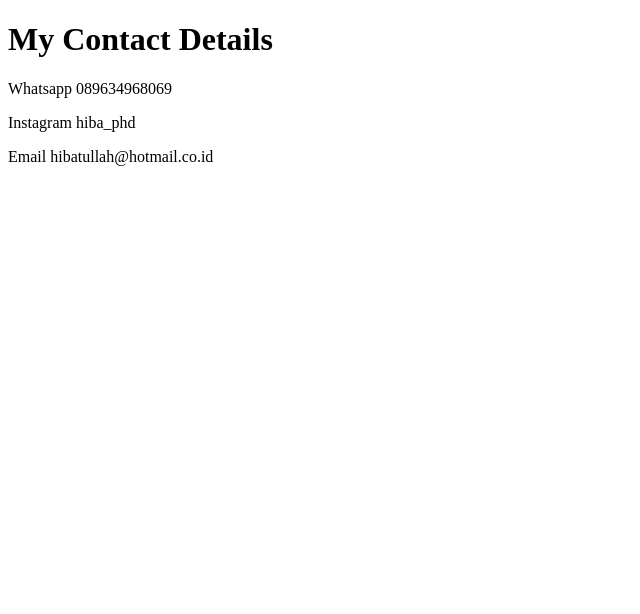
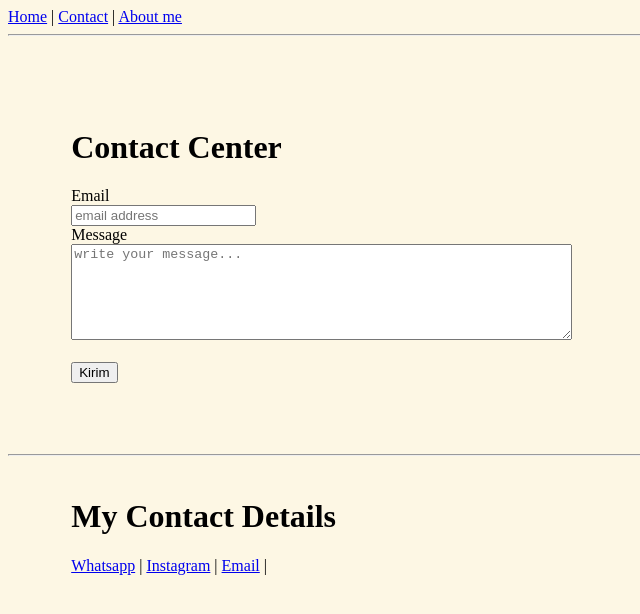
Before and after one commit to HibatullahPrihadian/cv, a plain HTML site: page contact.html in a window 1280 px wide. Shown: the whole page, without its empty margins (0-640 px from the left). Drawn offline with Linux system fonts and the light colour scheme.

Commit message:
Update contact.html
To fulfill web course assignments

```diff
--- a/contact.html
+++ b/contact.html
@@ -4,13 +4,42 @@
 <head>
   <meta charset="utf-8">
   <title>Contact</title>
+  <link rel="icon" href="images/chat.png">
+
 </head>
 
-<body>
-<h1>My Contact Details</h1>
-  <p>Whatsapp 089634968069</p>
-  <p>Instagram hiba_phd</p>
-  <p>Email hibatullah@hotmail.co.id</p>
+<body style="background-color: #FDF7E4;">
+  <nav>
+      <a href="index.html">Home</a> |
+      <a href="contact.html">Contact</a> |
+      <a href="https://hibatullahprihadian.github.io/webpage/">About me</a>
+    </nav>
+
+     <hr />
+
+    <div style="padding: 5% 5% 5% 5%;">
+        <h1>Contact Center</h1>
+        <form>
+            <label for="email">Email</label><br/>
+            <input type="email" name="email" placeholder="email address"/>
+            <br />
+            <label for="message">Message</label><br />
+            <textarea name="message" placeholder="write your message..." rows="6" cols="60"></textarea>
+            <br />
+            <br />
+            <input type="submit" value="Kirim" />
+        </form>
+    </div>
+
+    <hr>
+
+<div style="padding: 1% 5% 1% 5%;">
+  <h1>My Contact Details</h1>
+  <a href="https://wa.me/qr/KVEMKHH6YQOME1">Whatsapp</a> |
+  <a href="https://www.instagram.com/hiba.phd/">Instagram</a> |
+  <a href=hibatullah@hotmail.co.id"">Email</a> |
+</div>
+
 
 
 </body>
```
